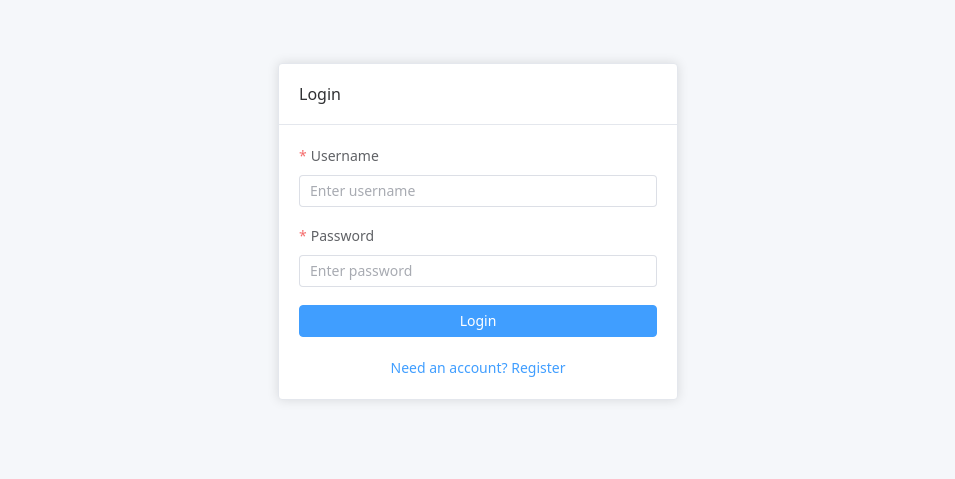
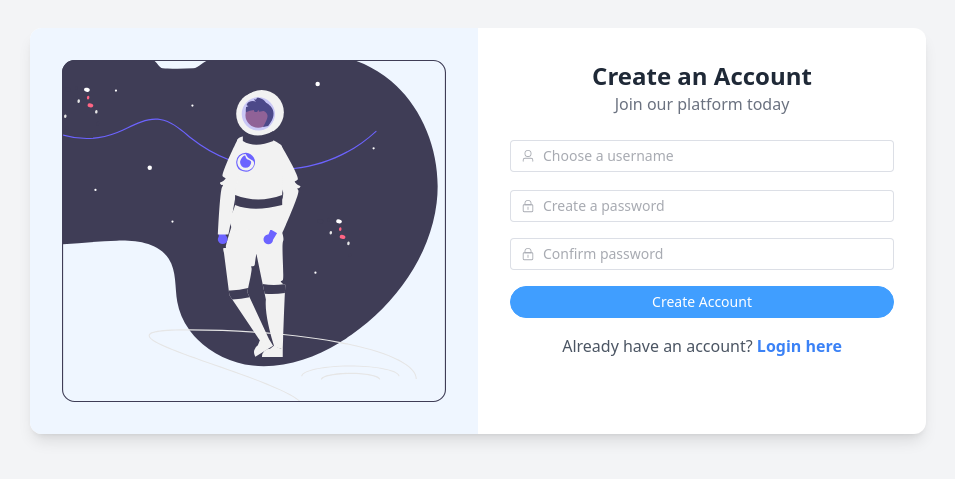
Before and after one commit to lovindy/Task-Management-Frontend, a Vue app: page /register in a window 1280 px wide. Before the commit this address led to /login. Shown: the part 169-648 px from the top of the page, without its empty margins (162-1117 px from the left). Built offline with nearby package versions, Linux system fonts and the light colour scheme; the HTML template or start-up script is replaced by a standard one.

Commit message:
modify: change the flow of register

```diff
--- a/src/App.vue
+++ b/src/App.vue
@@ -1,26 +1,10 @@
 <!-- App.vue -->
 <script setup lang="ts">
-import { onMounted, ref } from "vue";
+import { ref } from "vue";
 import { useAuthStore } from "./stores/auth.store";
-import { useRouter } from "vue-router";
 
 const authStore = useAuthStore();
-const router = useRouter();
 const error = ref<string | null>(null);
-
-onMounted(async () => {
-  try {
-    await authStore.checkAuth();
-    // If not authenticated, redirect to login
-    if (!authStore.isAuthenticated) {
-      router.push("/login");
-    }
-  } catch (err) {
-    error.value = "Failed to check authentication status";
-    console.error("Auth check failed:", err);
-    router.push("/login");
-  }
-});
 </script>
 
 <template>
--- a/src/views/LoginView.vue
+++ b/src/views/LoginView.vue
@@ -1,27 +1,42 @@
-<!-- LoginView.vue -->
 <template>
-  <div class="login-container">
-    <el-card class="login-card">
-      <template #header>
-        <h2>{{ isRegisterMode ? "Register" : "Login" }}</h2>
-      </template>
+  <div
+    class="min-h-screen bg-gray-100 flex items-center justify-center px-4 py-8"
+  >
+    <div
+      class="w-full max-w-4xl bg-white rounded-xl shadow-lg overflow-hidden flex"
+    >
+      <!-- Login Form Side -->
+      <div class="w-full md:w-1/2 p-8">
+        <div class="text-center mb-6">
+          <h2 class="text-2xl font-bold text-gray-800">Welcome Back</h2>
+          <p class="text-gray-500">Sign in to continue</p>
+        </div>
 
         <el-form
           :model="formData"
           :rules="rules"
           ref="formRef"
-        label-position="top"
+          @submit.prevent="handleSubmit"
+          class="space-y-4"
         >
-        <el-form-item label="Username" prop="username">
-          <el-input v-model="formData.username" placeholder="Enter username" />
+          <el-form-item prop="username">
+            <el-input
+              v-model="formData.username"
+              placeholder="Username"
+              :prefix-icon="User"
+              clearable
+              class="w-full"
+            />
           </el-form-item>
 
-        <el-form-item label="Password" prop="password">
+          <el-form-item prop="password">
             <el-input
               v-model="formData.password"
               type="password"
-            placeholder="Enter password"
+              placeholder="Password"
+              :prefix-icon="Lock"
               show-password
+              class="w-full"
             />
           </el-form-item>
 
@@ -31,31 +46,43 @@
               :loading="loading"
               @click="handleSubmit"
               class="w-full"
+              round
             >
-            {{ isRegisterMode ? "Register" : "Login" }}
+              Login
             </el-button>
           </el-form-item>
         </el-form>
 
         <div class="text-center mt-4">
-        <el-button
-          link
-          type="primary"
-          @click="isRegisterMode = !isRegisterMode"
+          <p class="text-gray-600">
+            Don't have an account?
+            <router-link
+              to="/register"
+              class="text-blue-500 hover:text-blue-600 font-semibold"
             >
-          {{
-            isRegisterMode
-              ? "Already have an account? Login"
-              : "Need an account? Register"
-          }}
-        </el-button>
+              Register here
+            </router-link>
+          </p>
         </div>
-    </el-card>
+      </div>
+
+      <!-- Illustration Side -->
+      <div
+        class="hidden md:flex md:w-1/2 bg-blue-50 p-8 items-center justify-center"
+      >
+        <img
+          src="@/assets/undraw_security_0ubl.svg"
+          alt="Login Illustration"
+          class="max-w-full h-auto object-contain"
+        />
+      </div>
+    </div>
   </div>
 </template>
 
 <script setup lang="ts">
 import { ref, reactive } from "vue";
+import { User, Lock } from "@element-plus/icons-vue";
 import { useAuthStore } from "@/stores/auth.store";
 import { ElMessage } from "element-plus";
 import { useRouter } from "vue-router";
@@ -64,7 +91,6 @@ const router = useRouter();
 const authStore = useAuthStore();
 const formRef = ref();
 const loading = ref(false);
-const isRegisterMode = ref(false);
 
 const formData = reactive({
   username: "",
@@ -97,14 +123,8 @@ const handleSubmit = async () => {
     await formRef.value.validate();
     loading.value = true;
 
-    if (isRegisterMode.value) {
-      await authStore.register(formData);
-      ElMessage.success("Registration successful");
-    } else {
     await authStore.login(formData);
     ElMessage.success("Login successful");
-    }
-
     router.push("/");
   } catch (error: any) {
     ElMessage.error(error.response?.data || "An error occurred");
@@ -113,18 +133,3 @@ const handleSubmit = async () => {
   }
 };
 </script>
-
-<style scoped>
-.login-container {
-  display: flex;
-  justify-content: center;
-  align-items: center;
-  min-height: 100vh;
-  background-color: #f5f7fa;
-}
-
-.login-card {
-  width: 100%;
-  max-width: 400px;
-}
-</style>
--- a/src/views/RegisterView.vue
+++ b/src/views/RegisterView.vue
@@ -1,76 +1,106 @@
 <template>
-  <el-container class="centered-container">
-    <el-row justify="center" align="middle" class="full-height">
-      <el-col :span="8">
-        <el-card class="elevation-12">
-          <div slot="header" class="text-center">
-            <h2>Create Account</h2>
+  <div
+    class="min-h-screen bg-gray-100 flex items-center justify-center px-4 py-8"
+  >
+    <div
+      class="w-full max-w-4xl bg-white rounded-xl shadow-lg overflow-hidden flex"
+    >
+      <!-- Illustration Side -->
+      <div
+        class="hidden md:flex md:w-1/2 bg-blue-50 p-8 items-center justify-center"
+      >
+        <img
+          src="@/assets/undraw_to-the-moon_crmw.svg"
+          alt="Register Illustration"
+          class="max-w-full h-auto object-contain"
+        />
+      </div>
+
+      <!-- Register Form Side -->
+      <div class="w-full md:w-1/2 p-8">
+        <div class="text-center mb-6">
+          <h2 class="text-2xl font-bold text-gray-800">Create an Account</h2>
+          <p class="text-gray-500">Join our platform today</p>
         </div>
 
         <el-form
           :model="formData"
-            @submit.native.prevent="handleSubmit"
-            label-width="0"
+          :rules="rules"
+          ref="formRef"
+          @submit.prevent="handleSubmit"
+          class="space-y-4"
         >
           <el-form-item prop="username">
             <el-input
               v-model="formData.username"
-                prefix-icon="el-icon-user"
-                placeholder="Username"
+              placeholder="Choose a username"
+              :prefix-icon="User"
+              clearable
+              class="w-full"
             />
           </el-form-item>
 
           <el-form-item prop="password">
             <el-input
               v-model="formData.password"
-                prefix-icon="el-icon-lock"
-                placeholder="Password"
+              type="password"
+              placeholder="Create a password"
+              :prefix-icon="Lock"
               show-password
-                type="password"
+              class="w-full"
             />
           </el-form-item>
 
           <el-form-item prop="confirmPassword">
             <el-input
               v-model="formData.confirmPassword"
-                prefix-icon="el-icon-lock"
-                placeholder="Confirm Password"
+              type="password"
+              placeholder="Confirm password"
+              :prefix-icon="Lock"
               show-password
-                type="password"
+              class="w-full"
             />
           </el-form-item>
 
+          <el-form-item>
             <el-button
               type="primary"
-              size="large"
-              class="mt-4"
               :loading="loading"
-              block
               @click="handleSubmit"
+              class="w-full"
+              round
             >
-              Register
+              Create Account
             </el-button>
+          </el-form-item>
         </el-form>
 
-          <el-row justify="center" class="mt-4">
-            <el-col class="text-center">
+        <div class="text-center mt-4">
+          <p class="text-gray-600">
             Already have an account?
-              <router-link to="/login" class="text-primary"
-                >Login here</router-link
+            <router-link
+              to="/login"
+              class="text-blue-500 hover:text-blue-600 font-semibold"
             >
-            </el-col>
-          </el-row>
-        </el-card>
-      </el-col>
-    </el-row>
-  </el-container>
+              Login here
+            </router-link>
+          </p>
+        </div>
+      </div>
+    </div>
+  </div>
 </template>
 
 <script setup lang="ts">
 import { ref, reactive } from "vue";
+import { User, Lock } from "@element-plus/icons-vue";
+import { useAuthStore } from "@/stores/auth.store";
+import { ElMessage } from "element-plus";
 import { useRouter } from "vue-router";
 
 const router = useRouter();
+const authStore = useAuthStore();
+const formRef = ref();
 const loading = ref(false);
 
 const formData = reactive({
@@ -79,32 +109,67 @@ const formData = reactive({
   confirmPassword: "",
 });
 
+const rules = {
+  username: [
+    { required: true, message: "Please input username", trigger: "blur" },
+    {
+      min: 3,
+      message: "Username must be at least 3 characters",
+      trigger: "blur",
+    },
+  ],
+  password: [
+    { required: true, message: "Please input password", trigger: "blur" },
+    {
+      min: 6,
+      message: "Password must be at least 6 characters",
+      trigger: "blur",
+    },
+  ],
+  confirmPassword: [
+    { required: true, message: "Please confirm password", trigger: "blur" },
+    {
+      validator: (rule: any, value: string, callback: any) => {
+        if (value !== formData.password) {
+          callback(new Error("Passwords do not match"));
+        } else {
+          callback();
+        }
+      },
+      trigger: "blur",
+    },
+  ],
+};
+
 const handleSubmit = async () => {
+  if (!formRef.value) return;
+
+  try {
+    // Validate form
+    await formRef.value.validate();
+
     loading.value = true;
-  try {
-    // Simulated API call
-    await new Promise((resolve) => setTimeout(resolve, 1000));
-    router.push("/login");
-  } catch (error) {
-    console.error("Registration failed:", error);
+
+    // Register the user
+    await authStore.register({
+      username: formData.username,
+      password: formData.password,
+    });
+
+    // Immediately log in the user after successful registration
+    await authStore.login({
+      username: formData.username,
+      password: formData.password,
+    });
+
+    ElMessage.success("Registration successful. Redirecting to dashboard...");
+
+    // Redirect to dashboard
+    router.push("/");
+  } catch (error: any) {
+    ElMessage.error(error.response?.data || "Registration failed");
   } finally {
     loading.value = false;
   }
 };
 </script>
-
-<style scoped>
-.centered-container {
-  height: 100vh;
-}
-.full-height {
-  height: 100%;
-}
-.text-primary {
-  color: #409eff;
-  text-decoration: none;
-}
-.text-primary:hover {
-  text-decoration: underline;
-}
-</style>
```
Also changed, not shown: src/assets/undraw_security_0ubl.svg (added), src/assets/undraw_to-the-moon_crmw.svg (added). Lines whose indentation alone changed are shown as unchanged.
